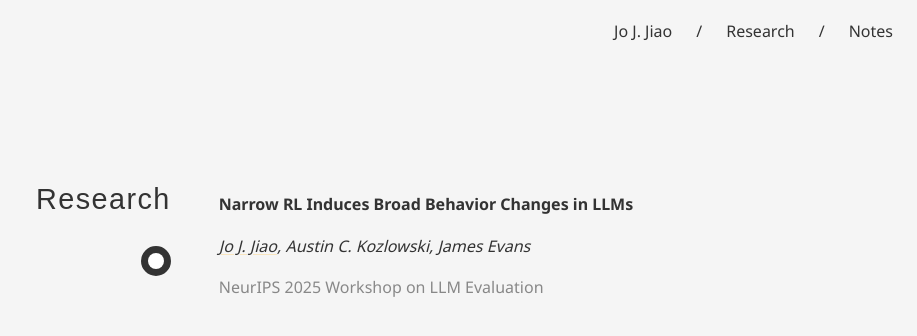
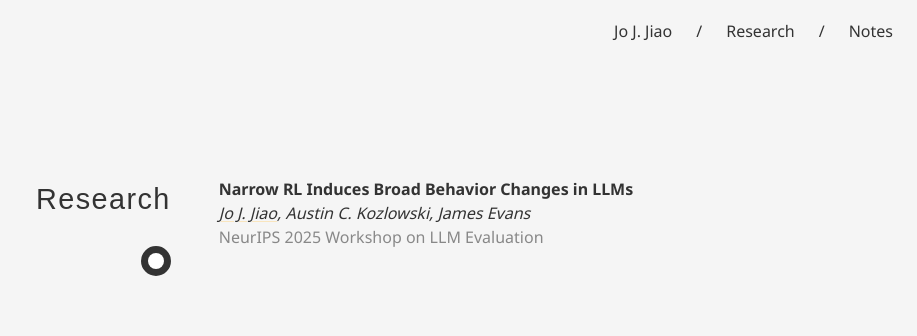
Before and after one commit to JoNeedsSleep/joneedssleep.github.io, a Jekyll site: the page built from research.md, in a window 1280 px wide. Shown: the top 336 px of the page, without its empty margins (363-1280 px from the left). Built offline with Jekyll 4.4.1, drawn with Linux system fonts in a browser that asks for light colours; some web fonts are replaced.

Commit message:
Style research entries with compact spacing

```diff
--- a/_layouts/default.html
+++ b/_layouts/default.html
@@ -360,6 +360,20 @@
             margin-bottom: 1rem;
         }
 
+        .right-column research-entry {
+            display: block;
+            margin-bottom: 2.25rem;
+        }
+
+        .right-column research-entry:last-of-type {
+            margin-bottom: 0;
+        }
+
+        .right-column research-entry p {
+            margin: 0.2rem 0;
+            line-height: 1.3;
+        }
+
         .right-column a {
             color: var(--text-color);
             text-decoration: underline;
--- a/research.md
+++ b/research.md
@@ -10,8 +10,10 @@ permalink: /research/
         <button id="darkModeButton" class="theme-toggle" aria-label="Toggle dark mode"></button>
     </div>
     <div class="right-column">
-        <p><strong>Narrow RL Induces Broad Behavior Changes in LLMs</strong></p>
-        <p><em><span class="author-underline">Jo J. Jiao</span>, Austin C. Kozlowski, James Evans</em></p>
-        <p><span style="color: #888;">NeurIPS 2025 Workshop on LLM Evaluation</span></p>
+        <research-entry>
+            <p><strong>Narrow RL Induces Broad Behavior Changes in LLMs</strong></p>
+            <p><em><span class="author-underline">Jo J. Jiao</span>, Austin C. Kozlowski, James Evans</em></p>
+            <p><span style="color: #888;">NeurIPS 2025 Workshop on LLM Evaluation</span></p>
+        </research-entry>
     </div>
 </div>
```
